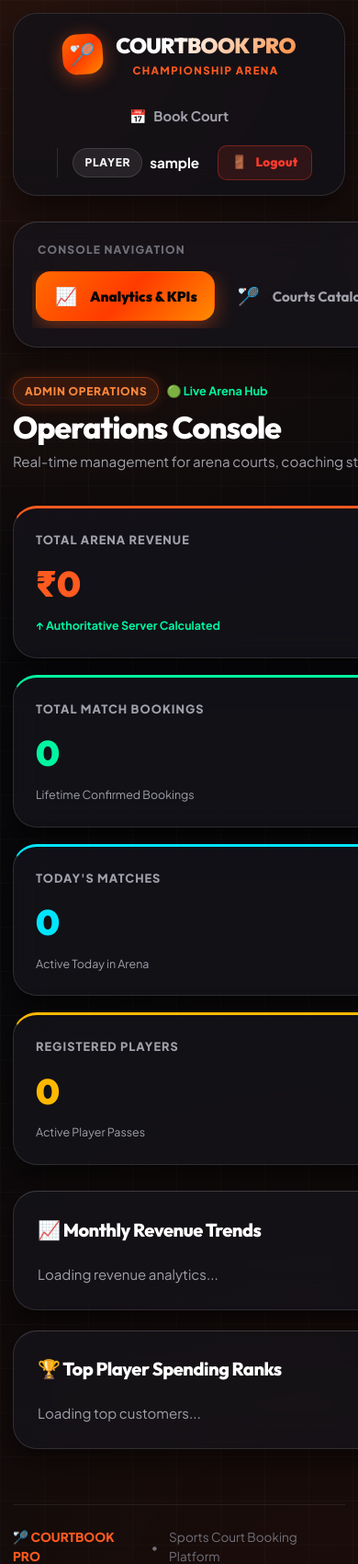
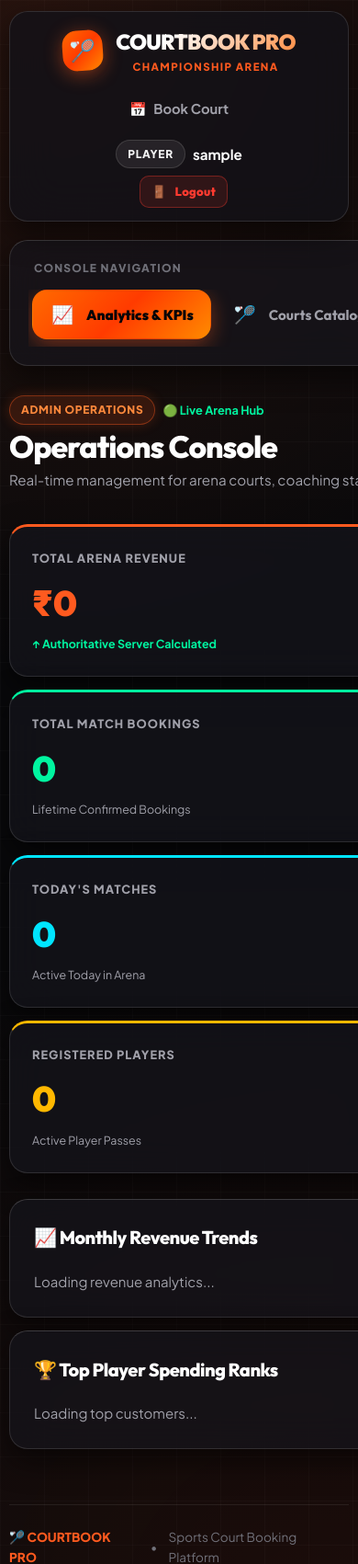
Before and after one commit to Spidey173/CourtBook-Pro, a Flask app: template templates/admin_dashboard.html in a window 390 px wide; the page is wider, and only the part inside the window is pictured. Shown: the top 1701 px of that part at 92% size. Run offline with Flask 3, Linux system fonts and the light colour scheme; the template is opened without the code that fills it, so the values that code supplies are empty; the visitor is signed in with stand-in values (Sample User, id 1).

Commit message:
feat(ui): complete mobile-first responsive redesign across customer booking, admin console, and auth views

```diff
--- a/static/css/design_system.css
+++ b/static/css/design_system.css
@@ -514,26 +514,40 @@ a:hover {
     box-shadow: 0 4px 20px rgba(255, 90, 31, 0.15);
 }
 
-/* Grid Layouts */
+/* Layout & Grid System */
+.booking-layout-grid {
+    display: grid;
+    grid-template-columns: 1fr 380px;
+    gap: 28px;
+    align-items: start;
+}
+
+.date-duration-grid {
+    display: grid;
+    grid-template-columns: 1fr 1fr;
+    gap: 18px;
+}
+
 .grid-2 {
     display: grid;
-    grid-template-columns: repeat(auto-fit, minmax(320px, 1fr));
+    grid-template-columns: repeat(auto-fit, minmax(280px, 1fr));
     gap: 22px;
 }
 .grid-3 {
     display: grid;
-    grid-template-columns: repeat(auto-fit, minmax(280px, 1fr));
+    grid-template-columns: repeat(auto-fit, minmax(240px, 1fr));
     gap: 20px;
 }
 .grid-4 {
     display: grid;
-    grid-template-columns: repeat(auto-fit, minmax(240px, 1fr));
+    grid-template-columns: repeat(auto-fit, minmax(220px, 1fr));
     gap: 18px;
 }
 
 /* Modern Tables */
 .pro-table-wrap {
     overflow-x: auto;
+    -webkit-overflow-scrolling: touch;
     border-radius: var(--radius-lg);
     border: 1px solid var(--border-card);
     background: var(--bg-surface);
@@ -543,6 +557,7 @@ a:hover {
     width: 100%;
     border-collapse: collapse;
     text-align: left;
+    min-width: 600px;
 }
 
 .pro-table thead tr {
@@ -710,7 +725,16 @@ a:hover {
     min-width: 0;
 }
 
-/* Responsive */
+/* ==========================================================
+   Comprehensive Responsive & Mobile Viewport Rules
+   ========================================================== */
+@media (max-width: 1080px) {
+    .booking-layout-grid {
+        grid-template-columns: 1fr 340px;
+        gap: 20px;
+    }
+}
+
 @media (max-width: 990px) {
     .admin-layout {
         grid-template-columns: 1fr;
@@ -721,6 +745,7 @@ a:hover {
     .admin-sidebar-nav {
         flex-direction: row;
         overflow-x: auto;
+        -webkit-overflow-scrolling: touch;
         padding-bottom: 8px;
     }
     .admin-nav-item {
@@ -730,8 +755,103 @@ a:hover {
 }
 
 @media (max-width: 900px) {
-    .app-container { padding: 14px; }
-    .navbar-pro { flex-direction: column; gap: 18px; text-align: center; }
-    .nav-links-group { flex-wrap: wrap; justify-content: center; }
-    .grid-2, .grid-3, .grid-4 { grid-template-columns: 1fr; }
+    .app-container {
+        padding: 16px 14px;
+    }
+    .booking-layout-grid {
+        display: flex;
+        flex-direction: column;
+        gap: 22px;
+    }
+    .sticky-summary-widget {
+        position: static;
+        top: auto;
+        padding: 22px;
+        margin-top: 4px;
+    }
+    .date-duration-grid {
+        grid-template-columns: 1fr;
+        gap: 14px;
+    }
+    .grid-2, .grid-3, .grid-4 {
+        grid-template-columns: 1fr;
+        gap: 14px;
+    }
+    .pro-card {
+        padding: 20px 18px;
+        border-radius: var(--radius-lg);
+    }
+    .slots-grid-pro {
+        grid-template-columns: repeat(auto-fill, minmax(78px, 1fr));
+        gap: 8px;
+    }
+    .slot-chip-pro {
+        padding: 10px 4px;
+        font-size: 0.88rem;
+    }
 }
+
+@media (max-width: 680px) {
+    .app-container {
+        padding: 12px 10px;
+    }
+    .navbar-pro {
+        flex-direction: column;
+        padding: 14px 16px;
+        gap: 14px;
+        border-radius: var(--radius-lg);
+        margin-bottom: 20px;
+        text-align: center;
+    }
+    .brand-logo-wrap {
+        width: 100%;
+        justify-content: center;
+    }
+    .nav-links-group {
+        display: flex;
+        flex-wrap: wrap;
+        justify-content: center;
+        align-items: center;
+        gap: 8px;
+        width: 100%;
+    }
+    .nav-user-badge-wrap {
+        margin-left: 0 !important;
+        padding-left: 0 !important;
+        border-left: none !important;
+        width: 100%;
+        justify-content: center;
+        margin-top: 4px;
+    }
+    .pro-card {
+        padding: 16px 14px;
+    }
+    .slots-grid-pro {
+        grid-template-columns: repeat(4, 1fr);
+        gap: 6px;
+    }
+    .slot-chip-pro {
+        padding: 9px 2px;
+        font-size: 0.82rem;
+    }
+    .price-total-badge {
+        font-size: 1.6rem;
+    }
+    .btn-manga {
+        padding: 12px 18px;
+        font-size: 0.92rem;
+    }
+    .btn-manga-sm {
+        padding: 6px 12px;
+        font-size: 0.82rem;
+    }
+    #toast-container {
+        left: 14px;
+        right: 14px;
+        bottom: 16px;
+    }
+    .toast-pro {
+        min-width: 100%;
+        max-width: 100%;
+    }
+}
--- a/templates/base.html
+++ b/templates/base.html
@@ -40,7 +40,7 @@
                 </a>
                 {% endif %}
 
-                <div style="display: flex; align-items: center; gap: 8px; margin-left: 12px; padding-left: 16px; border-left: 1px solid var(--border-card);">
+                <div class="nav-user-badge-wrap" style="display: flex; align-items: center; gap: 8px; margin-left: 12px; padding-left: 16px; border-left: 1px solid var(--border-card);">
                     <span class="badge-pro {{ 'badge-admin-manga' if current_user.is_admin else 'badge-member-manga' }}">
                         {{ 'Pro Admin' if current_user.is_admin else 'Player' }}
                     </span>
```
Also changed, not shown: static/css/auth.css (+27 -0 lines), templates/home.html (+4 -3 lines).
